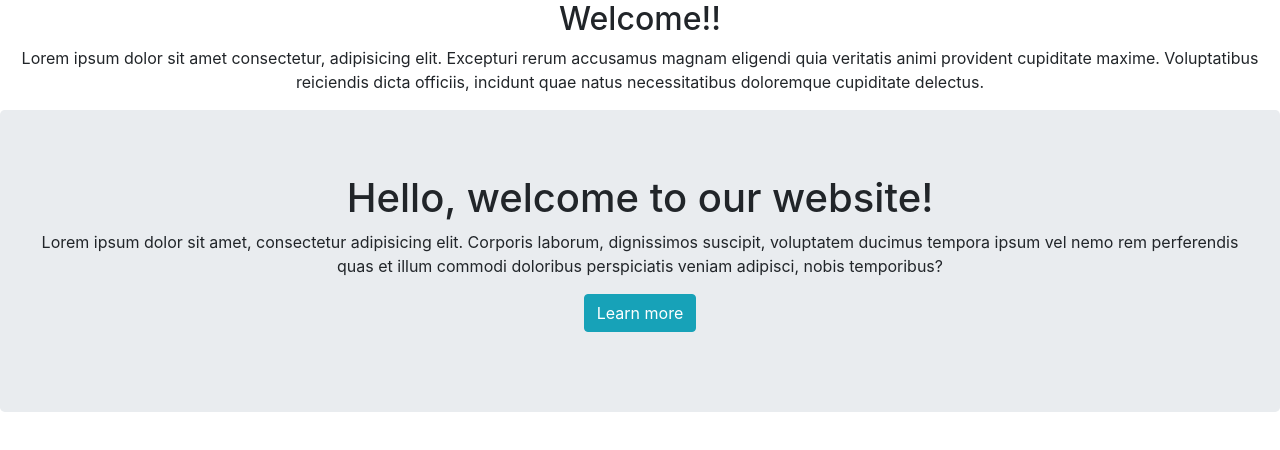
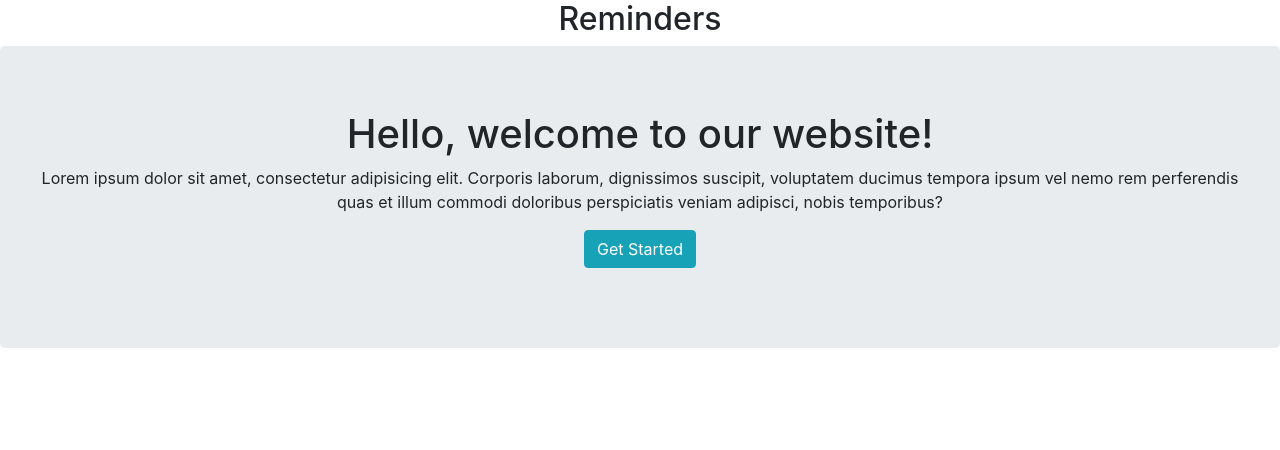
Before and after one commit to DanielQA123/Todo-Mern-Project, a React (Create React App) app in the folder frontend/: page / in a window 1280 px wide. Shown: the top 450 px of the page. Built offline with nearby package versions, Linux system fonts and the light colour scheme.

Commit message:
DA: Added final templates to homepage

```diff
--- a/frontend/src/Components/Homepage/Home.jsx
+++ b/frontend/src/Components/Homepage/Home.jsx
@@ -5,10 +5,7 @@ const Home = () => {
     return (
         <>
             <div>
-                <h2> Welcome!! </h2>
-                <p>Lorem ipsum dolor sit amet consectetur, adipisicing elit.
-                Excepturi rerum accusamus magnam eligendi quia veritatis animi provident cupiditate maxime.
-                Voluptatibus reiciendis dicta officiis, incidunt quae natus necessitatibus doloremque cupiditate delectus.</p>
+                <h2> Reminders </h2>
             </div>
             <MainHome/>
         </>
--- a/frontend/src/Components/Homepage/MainHome.jsx
+++ b/frontend/src/Components/Homepage/MainHome.jsx
@@ -14,7 +14,7 @@ const MainHome = () => {
                     nobis temporibus?
                 </p>
                 <p>
-                    <Button variant="info">Learn more</Button>
+                    <Button variant="info">Get Started</Button>
                 </p>
             </Jumbotron>
 
```
